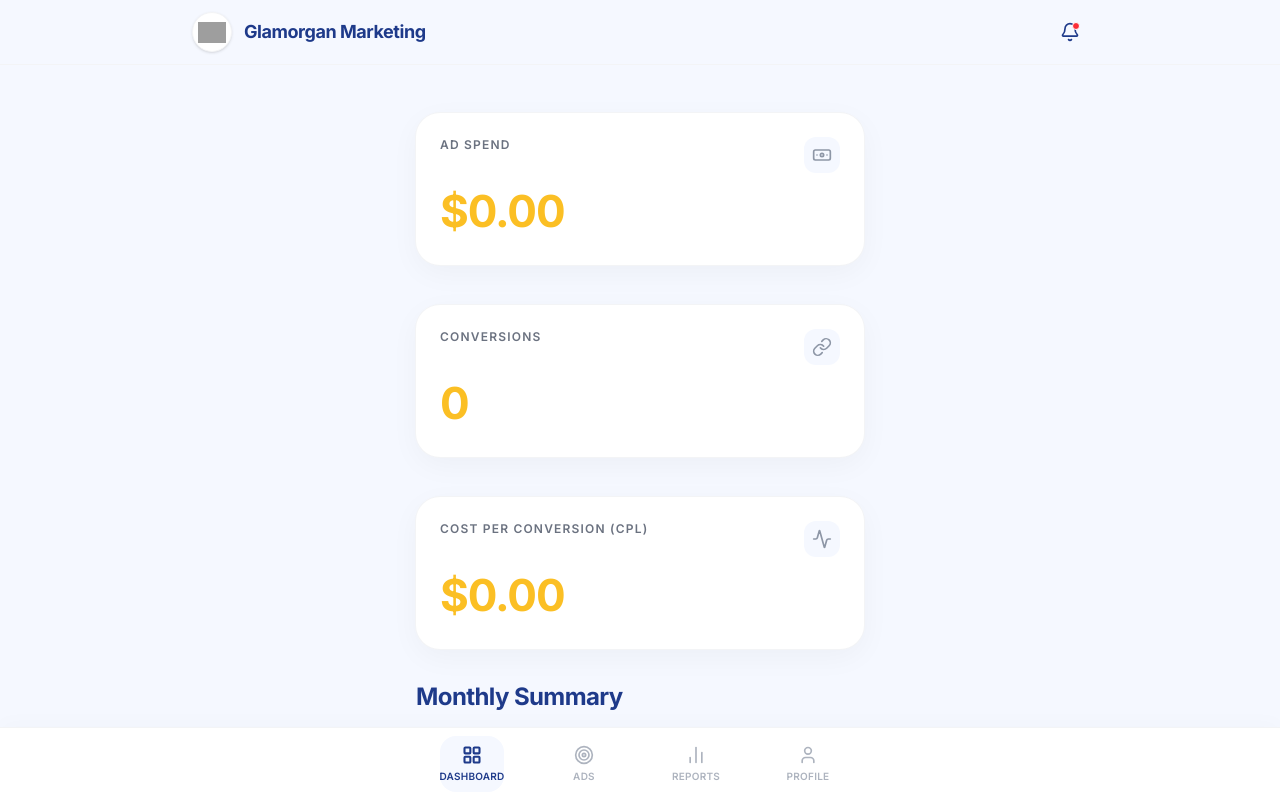
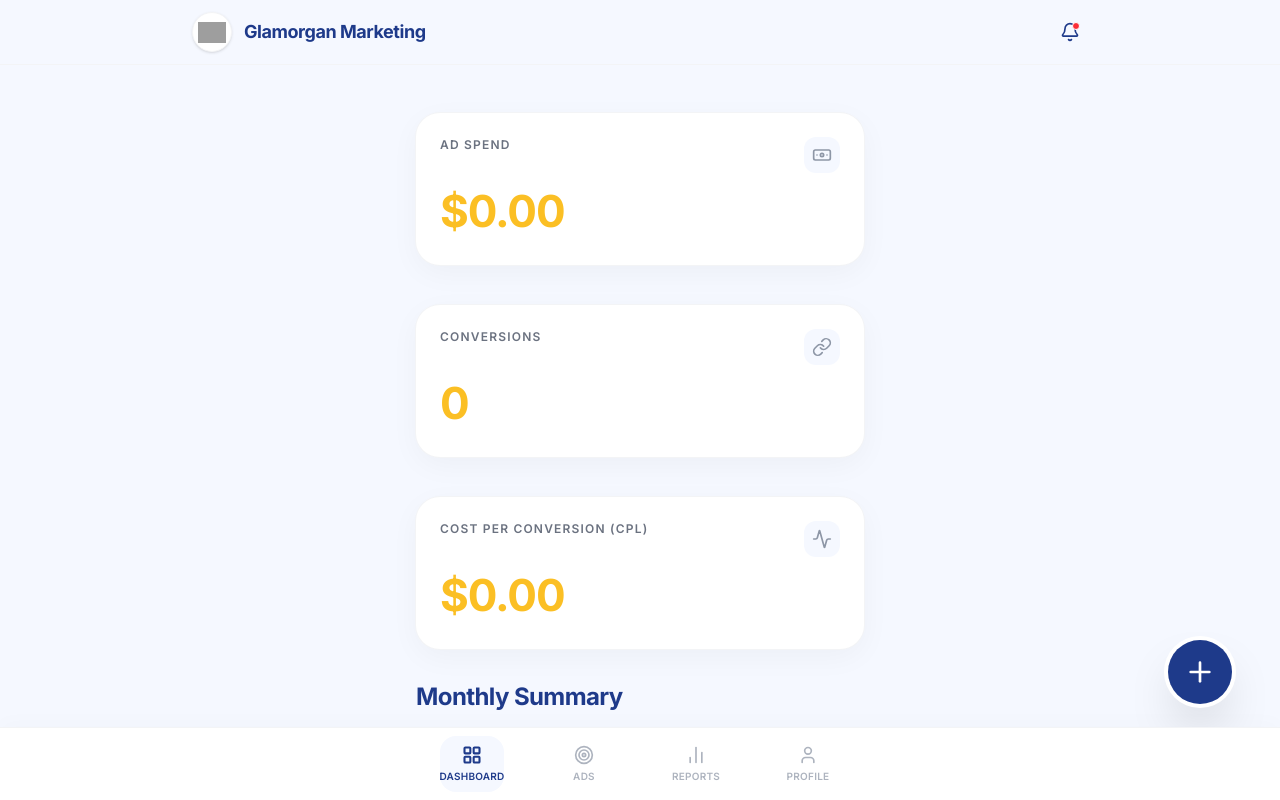
Before and after one commit to Kezia-Cane/Glamorgan-Marketing, a Next.js app: page /dashboard in a window 1280 px wide. Shown: the top 800 px of the page. Built offline with nearby package versions, Linux system fonts and the light colour scheme; no server answers; the database is empty; grey boxes are pictures that could not be loaded.

Commit message:
Implement global SmartFAB and remove page-level static FABs

```diff
--- a/src/app/(authenticated)/ads/page.tsx
+++ b/src/app/(authenticated)/ads/page.tsx
@@ -109,14 +109,6 @@ export default async function AdsPage() {
             <div className="w-full flex justify-center py-4">
                 <div className="w-24 h-1.5 bg-[#DEE7FF] rounded-full"></div>
             </div>
-
-            {/* FAB for new entry */}
-            <Link href="/ads/new" className="fixed bottom-24 right-6 sm:right-12 z-40">
-                <button className="w-16 h-16 bg-[#1E3A8A] text-white rounded-full shadow-2xl flex items-center justify-center hover:scale-110 active:scale-95 transition-all duration-300 ring-4 ring-white">
-                    <Plus className="w-8 h-8" />
-                </button>
-            </Link>
-
         </div>
     )
 }
--- a/src/app/(authenticated)/layout.tsx
+++ b/src/app/(authenticated)/layout.tsx
@@ -1,5 +1,6 @@
 import { Header } from "@/components/layout/Header"
 import { BottomNav } from "@/components/layout/BottomNav"
+import { SmartFAB } from "@/components/layout/SmartFAB"
 
 export default function AuthenticatedLayout({
     children,
@@ -12,6 +13,7 @@ export default function AuthenticatedLayout({
             <main className="flex-1 max-w-lg w-full mx-auto px-4 py-6 sm:px-6 md:p-8">
                 {children}
             </main>
+            <SmartFAB />
             <BottomNav />
         </div>
     )
--- a/src/app/(authenticated)/reports/page.tsx
+++ b/src/app/(authenticated)/reports/page.tsx
@@ -67,14 +67,6 @@ export default async function ReportsPage() {
                     )
                 })}
             </div>
-
-            {/* FLOATING ACTION BUTTON */}
-            <Link href="/reports/new" className="fixed bottom-24 right-6 sm:right-12 z-40">
-                <button className="w-16 h-16 bg-[#1E3A8A] text-white rounded-full shadow-2xl flex items-center justify-center hover:scale-110 active:scale-95 transition-all duration-300 ring-4 ring-white">
-                    <Plus className="w-8 h-8" />
-                </button>
-            </Link>
-
         </div>
     )
 }
--- /dev/null
+++ b/src/components/layout/SmartFAB.tsx
@@ -0,0 +1,39 @@
+'use client'
+
+import Link from 'next/link'
+import { usePathname } from 'next/navigation'
+import { Plus } from 'lucide-react'
+
+const FAB_CONFIG: Record<string, { href: string; label: string }> = {
+    '/ads': { href: '/ads/new', label: 'Add Ads Entry' },
+    '/reports': { href: '/reports/new', label: 'Add Weekly Report' },
+    '/dashboard': { href: '/ads/new', label: 'Add Ads Entry' },
+}
+
+export function SmartFAB() {
+    const pathname = usePathname()
+
+    // Find matching FAB config (exact match first, then prefix)
+    const config =
+        FAB_CONFIG[pathname] ??
+        Object.entries(FAB_CONFIG).find(([key]) => pathname.startsWith(key) && key !== '/')?.[1]
+
+    // Don't show FAB on sub-form pages or profile
+    const isSubPage = pathname.endsWith('/new') || pathname === '/profile'
+    if (!config || isSubPage) return null
+
+    return (
+        <Link href={config.href} className="fixed bottom-24 right-6 sm:right-12 z-40 group">
+            <button
+                className="w-16 h-16 bg-[#1E3A8A] text-white rounded-full shadow-2xl flex items-center justify-center hover:scale-110 active:scale-95 transition-all duration-300 ring-4 ring-white"
+                aria-label={config.label}
+            >
+                <Plus className="w-8 h-8" />
+            </button>
+            {/* Tooltip label */}
+            <span className="absolute right-full mr-3 top-1/2 -translate-y-1/2 bg-[#0B215E] text-white text-xs font-bold px-3 py-1.5 rounded-xl whitespace-nowrap opacity-0 group-hover:opacity-100 transition-opacity pointer-events-none shadow-lg">
+                {config.label}
+            </span>
+        </Link>
+    )
+}
```
